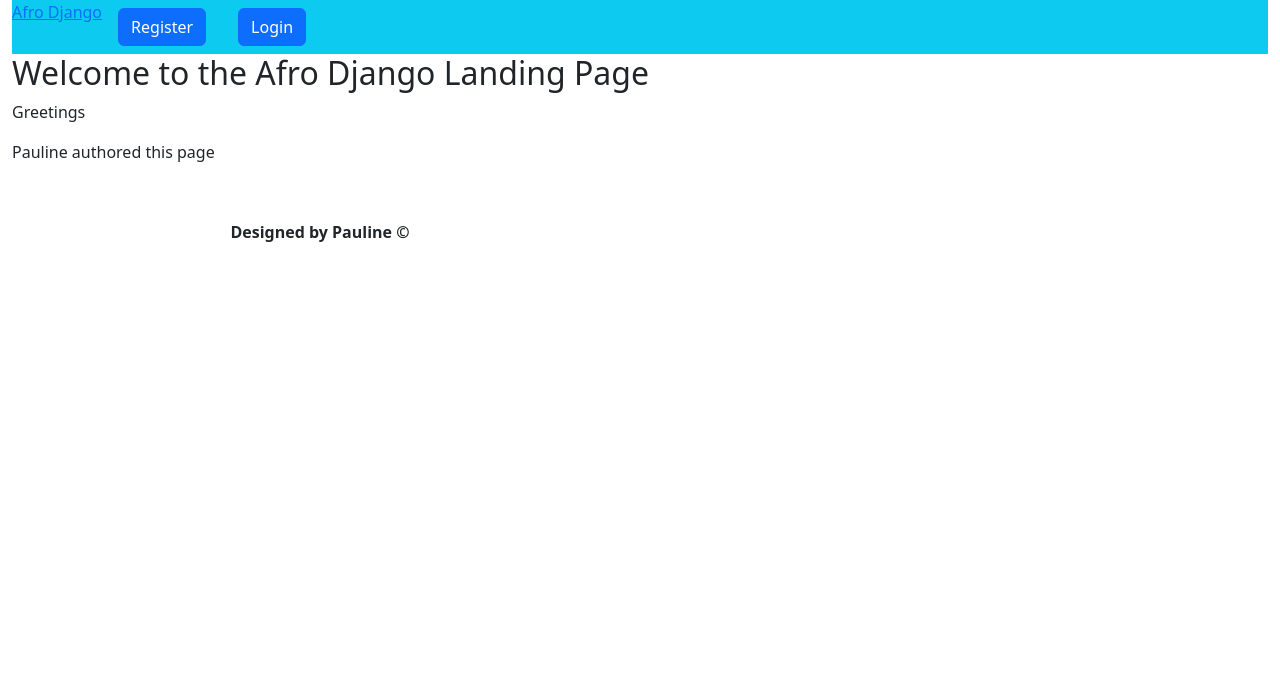
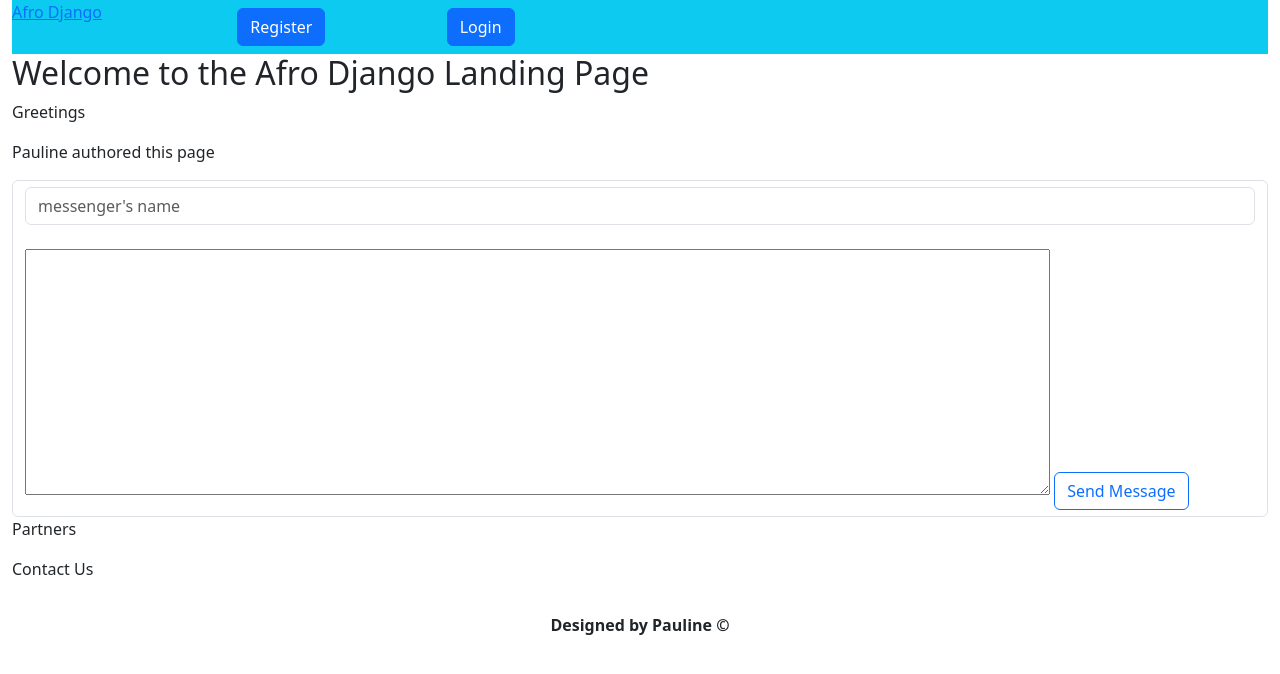
Before and after one commit to pktpaulie/afro_django, a Django app: page / in a window 1280 px wide. Shown: the top 674 px of the page. Run offline with Django 4.2, Linux system fonts and the light colour scheme; some libraries are stand-ins or nearby versions.

Commit message:
ADDING CHAT Adding chat for posting messages and displaying

```diff
--- a/afro_dj/afro_dtl/templates/base.html
+++ b/afro_dj/afro_dtl/templates/base.html
@@ -11,23 +11,37 @@
   </head>
   <body>
     <div class="container-fluid">
+      <div class="col-md-12">
         <ul class="nav nav-expand-lg nav-info bg-info mr-auto">
+          <div class="col-md-2">
             <li id="logo" class="nav-item"><a href="{% url 'index' %}">{{ p_title }}</a></li>
+          </div>
           {% if user.is_authenticated %}
+          <div class="col-md-2">
             <li class="nav-item" ><a class="nav-link" href="{% url 'index' %}"><button class="btn btn-primary btn-md">Home</button></a></li>
+          </div>
+          <div class="col-md-2">
             <li class="nav-item" ></li><a class="nav-link" href="{% url 'index' %}"><button class="btn btn-primary btn-md">About</button></a></li>
-                <li class="nav-item" ></li><a class="nav-link" href="{% url 'user_msg' %}"><button class="btn btn-primary btn-md">Contact Us</button></a></li>
+          </div>
+          <div class="col-md-2">
+            <li class="nav-item" ></li><a class="nav-link" href="{% url 'contact_us' %}"><button class="btn btn-primary btn-md">Contact Us</button></a></li>
+          </div>
+          <div class="col-md-2">
             <li class="nav-item"><a class="nav-link" href="{% url 'logout_user' %}"><button class="btn btn-primary btn-md">Logout</button> </a></li>
+          </div>
           {% else %}
+          <div class="col-md-2">
             <li class="nav-item"><a class="nav-link" href="{% url 'register' %}"><button class="btn btn-primary btn-md">Register</button></a></li>
+          </div>
+          <div class="col-md-2">
             <li class="nav-item"><a class="nav-link" href="{% url 'login_page' %}"><button class="btn btn-primary btn-md">Login</button></a></li>
+          </div>
           {% endif %}
-
         </ul>
-
+      </div>
+    </div>
   </div>
   <div id="page_content" class="container-fluid">
-
     <!-- Displaying flash messages for a logged in user -->
     {% if messages %}
       <div id="flash_message" class="container-fluid">
@@ -38,26 +52,23 @@
             </li>
           {% endfor %}
         </ul>
-
         <button id="btn btn-outline-danger" onclick="hide('flash_message')">Close</button>
       </div>
       {% endif %}
-
       {% block content %}
       <!-- This is where the content on the child page will be injected -->
       {% endblock %}
     </div>
-
   </body>
-    <footer class="page-footer font-small blue pt-4">
-      <div class="col-md-6 col-sm-6">
+  <div class="container-fluid">
+    <footer class="page-footer font-small blue">
+      <div class="col-md-12 col-sm-12">
+        <div class="col-md-4"><p>Partners</p> </div>
+        <div class="col-md-4"><p>Contact Us</p> </div>
         <div class="footer-copyright text-center py-3">
-          <!-- Designed by Pauline &copy;  -->
           <p id="footer_text" class="my_text"><b>Designed by Pauline &copy; </b></p>
         </div>
-
       </div>
-
     </footer>
-
+  </div>
 </html>
--- a/afro_dj/afro_dtl/templates/contact_us.html
+++ b/afro_dj/afro_dtl/templates/contact_us.html
@@ -21,7 +21,7 @@
             </div>
             <div class="form-group">
                 <label for="username">Enter Your Message</label>
-                <input placeholder="Message" class="form-control" name="my_msg" type="text" required>
+                <textarea class="form-control" name="my_msg" cols="30" required></textarea>
             </div>
             <div class="form-group">
                 <input type="submit" name="Message" type="button" class="btn btn-outline-info btn">
--- a/afro_dj/afro_dtl/templates/index.html
+++ b/afro_dj/afro_dtl/templates/index.html
@@ -16,13 +16,19 @@
 
 
 
+
 {% if author %}
   <p>{{ author }} authored this page</p>
 {% else %}
   <p>{{ username }} in charge</p>
 {% endif %}
 
-
-
+<form action="{% url 'capture_message' %}" method="POST" class="form-control" enctype="multipart/form-data">
+  {% csrf_token %}
+  <input type="text" class="col-md-10 form-control" placeholder="messenger's name" name="messenger">
+  <br>
+  <textarea name="message" id="" class="col-md-10" cols="40" rows="10"></textarea>
+  <button type="submit" class="btn btn-outline-primary">Send Message</button>
+</form>
 
 {% endblock %}
--- a/afro_dj/afro_dtl/urls.py
+++ b/afro_dj/afro_dtl/urls.py
@@ -9,6 +9,8 @@ urlpatterns = [
     path('login_user/', views.login_user, name = 'login_user'),
     path('login_page/', views.login_page, name = 'login_page'),
     path('logout_user/', views.logout_user, name = 'logout_user'),
-    path('contact_us/', views.user_msg, name = 'user_msg'),
-    path('msg_disp/', views.msg_disp, name = 'msg_disp'),
+    #path('contact_us/', views.user_msg, name = 'user_msg'),
+    path('contact_us/', views.contact_us, name = 'contact_us'),
+    path('msg_disp/<str:pk>', views.msg_disp, name = 'msg_disp'),
+    path('capture_message/', views.capture_message, name='capture_message')
 ]
--- a/afro_dj/afro_dtl/views.py
+++ b/afro_dj/afro_dtl/views.py
@@ -1,7 +1,7 @@
 from django.shortcuts import get_object_or_404, render, redirect
 from django.contrib.auth import authenticate, login as auth_login, logout as auth_logout
 from django.contrib.auth.decorators import login_required
-from .models import CustomMessage, UserAccount
+from .models import CustomMessage, UserAccount, ChatBox
 from django.contrib.auth.models import User
 from django.contrib import messages
 
@@ -106,34 +106,78 @@ captures user data or input, posts the data to a view which then
 redirects the user to a new
 template displaying the data as django templating variables.
 '''
-def user_msg(request):
-    #contact_form = MessageForm(data=request.POST)
+""" def contact_us(request):
     if request.method == 'POST':
-        #if form.is_valid():
-        #contact_form = MessageForm(data=request.POST)
-        my_email = request.POST.get('my_email')
-        #my_email = request.POST['m_email']
-        title = request.POST.get('title')
-        #title = request.POST['title']
-        my_msg = request.POST.get('my_msg')
+        #my_email = request.POST.get('my_email')
+        my_email = request.POST['my_email']
+        #title = request.POST.get('title')
+        title = request.POST['title']
+        my_msg = request.POST['my_msg']
+        #my_msg = request.POST.get('my_msg')
         msg_details = CustomMessage(my_email=my_email, title=title, my_msg=my_msg)
         msg_details.save()
         print(my_email + ' ' + 'message sent')
         messages.success(request, 'Message sent successfully')
-        #return redirect('msg_disp')
-        return render(request, 'msg_disp.html')
+        msgs = CustomMessage.objects.all
+        print('Messages')
+        context = {
+            'msgs': msgs,
+        }
+        return render(request, 'msg_disp.html', context=context)
+        #return render(request, 'msg_disp.html')
     else:
-        return render(request, 'contact_us.html')
+        return render(request, 'contact_us.html') """
 
-def msg_disp(request):
-    #msg = get_object_or_404(Message, pk=pk)
+
+""" def msg_disp(request):
 
     msgs = CustomMessage.objects.all
     print('Messages')
     context = {
-        'title': "Your Messages",
         'msgs': msgs,
-        # 'msg_save': msg_save,
-        # 'my_title': my_title,
     }
-    return render(request, 'msg_disp.html', {'msgs': msgs})
+    #return render(request, 'msg_disp.html', {'msgs': msgs})
+    return render(request, 'msg_disp.html', context=context) """
+
+def contact_us(request):
+    if request.method == 'POST':
+        #my_email = request.POST.get('my_email')
+        my_email = request.POST['my_email']
+        #title = request.POST.get('title')
+        title = request.POST['title']
+        my_msg = request.POST['my_msg']
+        #my_msg = request.POST.get('my_msg')
+        msg_details = CustomMessage(my_email=my_email, title=title, my_msg=my_msg)
+        msg_details.save()
+        print(my_email + ' ' + 'message sent')
+        messages.success(request, 'Message sent successfully')
+        return render(request, 'msg_disp.html')
+    else:
+        messages.error(request, 'Message not sent')
+        return render(request, 'contact_us.html')
+
+def msg_disp(request, msg_details):
+
+    msgs = CustomMessage.objects.all
+    print('Messages')
+    context = {
+        # 'msgs': msgs,
+        'msg_details': msg_details,
+    }
+
+    return render(request, 'msg_disp.html', context=context)
+""" def msg_disp(request, pk):
+    msgs = get_object_or_404(CustomMessage, pk=pk)
+    context = {
+        'msgs': msgs,
+    }
+    return render(request, 'msg_disp.html', context=context) """
+
+def capture_message(request):
+    messenger_field = request.POST['messenger']
+    message_field = request.POST['message']
+    captured_msg = ChatBox(messenger=messenger_field, message=message_field)
+    # save what has been captured to our database
+    captured_msg.save()
+    chats = ChatBox.objects.all()
+    return render(request, 'chatbox.html', {'chats':chats})
```
Also changed, not shown: afro_dj/afro_dtl/models.py (+7 -0 lines), afro_dj/afro_dtl/templates/msg_disp.html (+15 -3 lines), afro_dj/afro_dtl/migrations/0005_chatbox.py (added), afro_dj/afro_dtl/templates/chatbox.html (added), afro_dj/db.sqlite3. Lines whose indentation alone changed are shown as unchanged.
